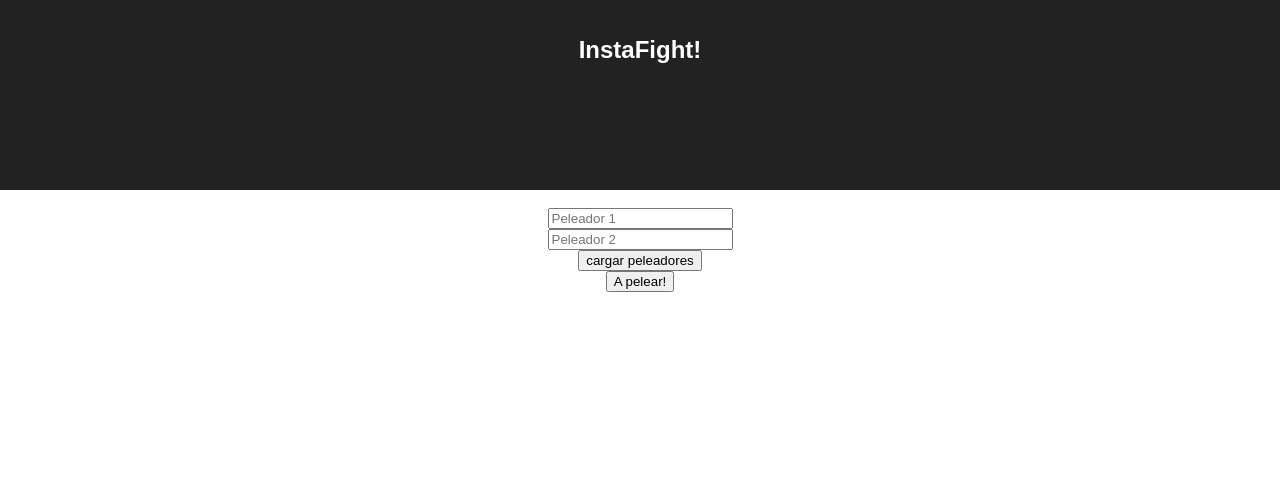
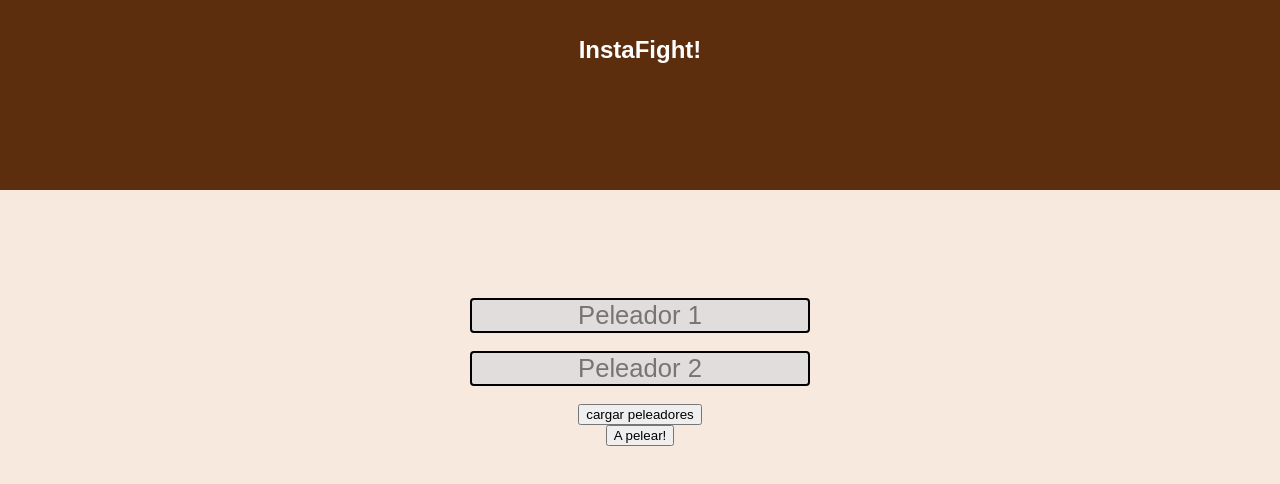
Before and after one commit to JuanCamiloUsecheRodriguez/parcial1Web, a React (Create React App) app in the folder frontend/: page / in a window 1280 px wide. Shown: the top 484 px of the page. Built offline with nearby package versions, Linux system fonts and the light colour scheme.

Commit message:
un poco mas lindo

```diff
--- a/frontend/src/App.css
+++ b/frontend/src/App.css
@@ -1,6 +1,7 @@
 .App {
   text-align: center;
 }
+
 
 .App-logo {
   animation: App-logo-spin infinite 20s linear;
@@ -8,7 +9,7 @@
 }
 
 .App-header {
-  background-color: #222;
+  background-color: #5C2E0D;
   height: 150px;
   padding: 20px;
   color: white;
@@ -22,6 +23,22 @@
   font-size: large;
 }
 
+.formulario {
+  padding-top: 7vw;
+}
+
+input {
+  font-size: 2vw;
+  text-align: center;
+  border: 2px solid black;
+  border-radius: 4px;
+  background-color: #E0DDDC;
+}
+
+html {
+  background-color: #F8E9DE;
+}
+
 @keyframes App-logo-spin {
   from { transform: rotate(0deg); }
   to { transform: rotate(360deg); }
--- a/frontend/src/App.js
+++ b/frontend/src/App.js
@@ -12,7 +12,13 @@ class App extends Component {
       peleador2: null,
       total1: null,
       total2: null,
-      ganador: null
+      imagen1: null,
+      imagen2: null,
+      followers1: null,
+      followers2: null,
+      ganador: null,
+      imagenGanador:null,
+      followersGanador:null
     };
 
     this.obtenerLikesUsuario = this.obtenerLikesUsuario.bind(this);
@@ -69,7 +75,8 @@ class App extends Component {
     let ganador = null;
     if (this.state.ganador !== null){
       ganador=(<h1> El ganador es:
-       @{this.state.ganador} </h1>);
+       @{this.state.ganador} </h1>
+       );
     }
 
     let pelea = null;
--- a/frontend/src/components/FormularioPeleadores.js
+++ b/frontend/src/components/FormularioPeleadores.js
@@ -37,17 +37,19 @@ export default class FormFight extends React.Component {
 
 	render () {
 		return(
-			<div>
+			<div className = "formulario">
 				<div>
 					<input placeholder = "Peleador 1"
                 		onChange={(evt)=>this.getPeleador1(evt)}
                 		required/>
              	</div>
+             	<br/>
              	<div>
              		<input placeholder = "Peleador 2"
              			onChange={(evt)=>this.getPeleador2(evt)}
                 		required/>
                 </div>
+                <br/>
                 <button className="btn btn-primary" id="boton" onClick={()=>this.handleSubmit()}>cargar peleadores</button>
                 <br/>
                 <button className="btn btn-primary" id="boton" onClick={()=>this.handleSubmit()}>A pelear!</button>
```
